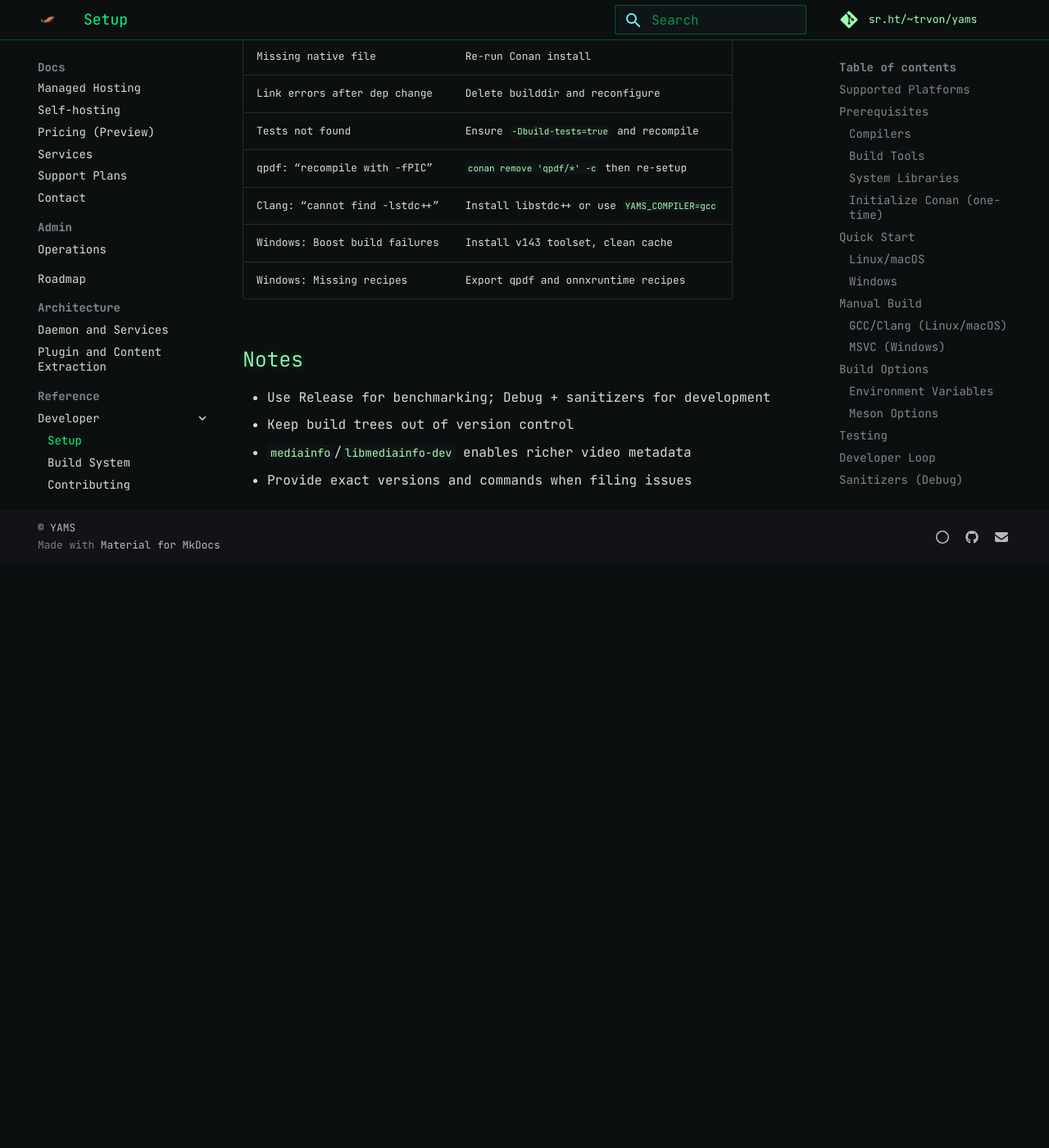
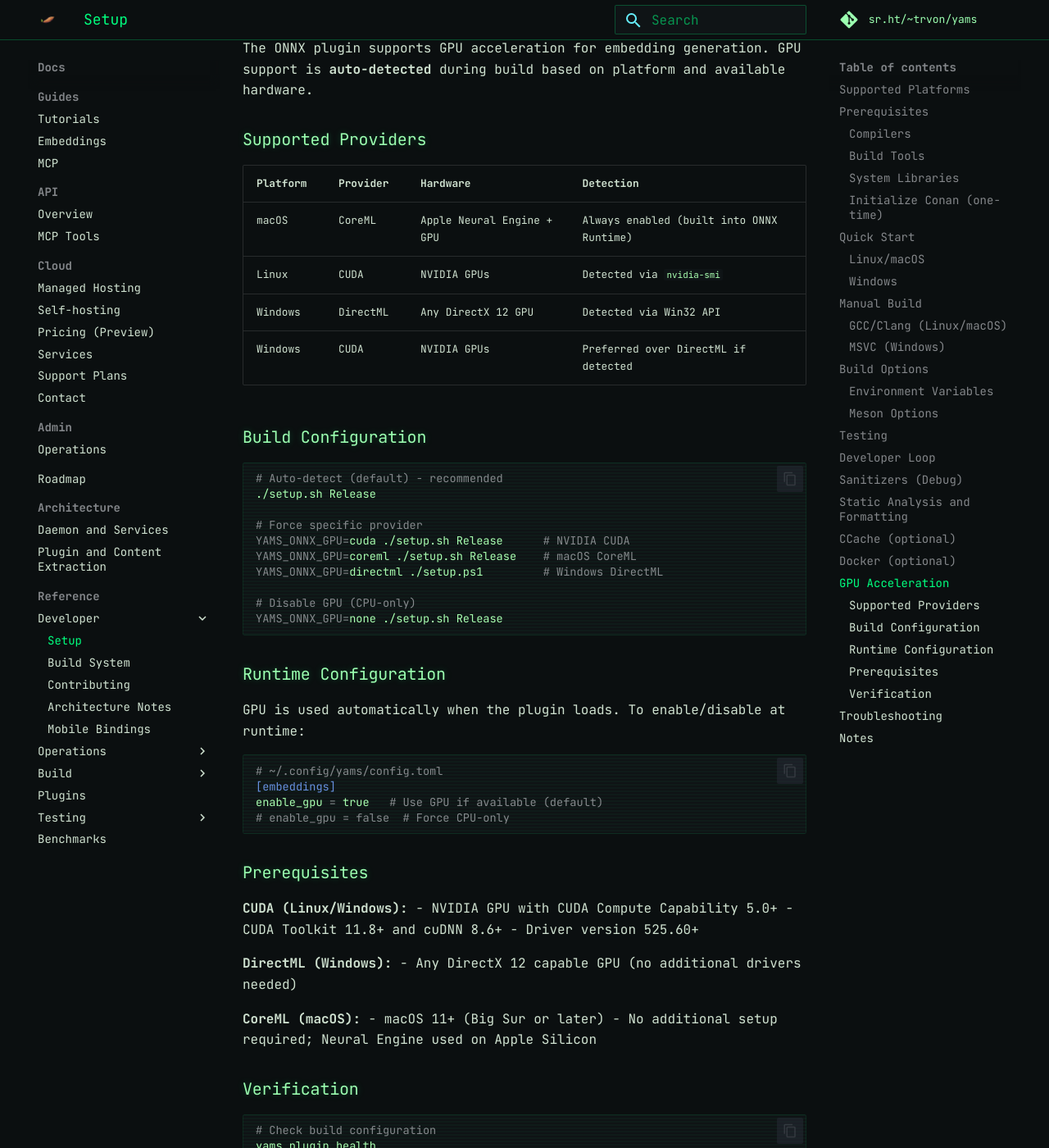
Before and after one commit to trvon/yams, an MkDocs documentation site: the page built from docs/developer/setup.md, in a window 1280 px wide and 1400 px high, scrolled down 5839 px. Shown: the whole window at 82% size. Built offline with MkDocs 1.6.1 and Material for MkDocs 9.7.7, drawn with Linux system fonts in a browser that asks for light colours; before the commit the page ends 6526 px from its top, so only the background shows below that; some of the changed text lies outside the part shown.

````diff
--- a/docs/developer/setup.md
+++ b/docs/developer/setup.md
@@ -141,6 +141,7 @@
 | `YAMS_DISABLE_ONNX` | false | Disable ONNX embeddings |
 | `YAMS_DISABLE_PDF` | false | Disable PDF extraction |
 | `YAMS_INSTALL_PREFIX` | /usr/local | Install location |
+| `YAMS_ONNX_GPU` | auto | GPU provider: `auto`, `cuda`, `coreml`, `directml`, `none` |
 | `FAST_MODE` | 0 | Disable ONNX and tests for quick iteration |
 
 ### Meson Options
@@ -233,6 +234,70 @@
 docker run --rm -it -v $HOME/yams-data:/var/lib/yams ghcr.io/trvon/yams:latest yams init --non-interactive
 ```
 
+## GPU Acceleration
+
+The ONNX plugin supports GPU acceleration for embedding generation. GPU support is **auto-detected** during build based on platform and available hardware.
+
+### Supported Providers
+
+| Platform | Provider | Hardware | Detection |
+|----------|----------|----------|-----------|
+| macOS | CoreML | Apple Neural Engine + GPU | Always enabled (built into ONNX Runtime) |
+| Linux | CUDA | NVIDIA GPUs | Detected via `nvidia-smi` |
+| Windows | DirectML | Any DirectX 12 GPU | Detected via Win32 API |
+| Windows | CUDA | NVIDIA GPUs | Preferred over DirectML if detected |
+
+### Build Configuration
+
+```bash
+# Auto-detect (default) - recommended
+./setup.sh Release
+
+# Force specific provider
+YAMS_ONNX_GPU=cuda ./setup.sh Release      # NVIDIA CUDA
+YAMS_ONNX_GPU=coreml ./setup.sh Release    # macOS CoreML
+YAMS_ONNX_GPU=directml ./setup.ps1         # Windows DirectML
+
+# Disable GPU (CPU-only)
+YAMS_ONNX_GPU=none ./setup.sh Release
+```
+
+### Runtime Configuration
+
+GPU is used automatically when the plugin loads. To enable/disable at runtime:
+
+```toml
+# ~/.config/yams/config.toml
+[embeddings]
+enable_gpu = true   # Use GPU if available (default)
+# enable_gpu = false  # Force CPU-only
+```
+
+### Prerequisites
+
+**CUDA (Linux/Windows):**
+- NVIDIA GPU with CUDA Compute Capability 5.0+
+- CUDA Toolkit 11.8+ and cuDNN 8.6+
+- Driver version 525.60+
+
+**DirectML (Windows):**
+- Any DirectX 12 capable GPU (no additional drivers needed)
+
+**CoreML (macOS):**
+- macOS 11+ (Big Sur or later)
+- No additional setup required; Neural Engine used on Apple Silicon
+
+### Verification
+
+```bash
+# Check build configuration
+yams plugin health
+
+# Check ONNX provider in logs
+yams daemon log | grep -i "execution provider"
+# Should show: "[ONNX] CoreML execution provider enabled" or similar
+```
+
 ## Troubleshooting
 
 | Symptom | Fix |
````
Also changed, not shown: README.md (+24 -1 lines), 4 other files.
